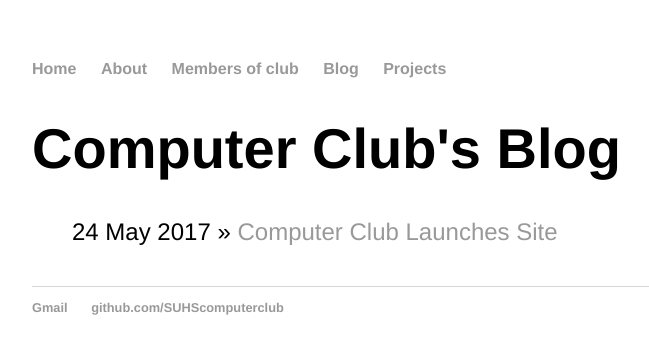
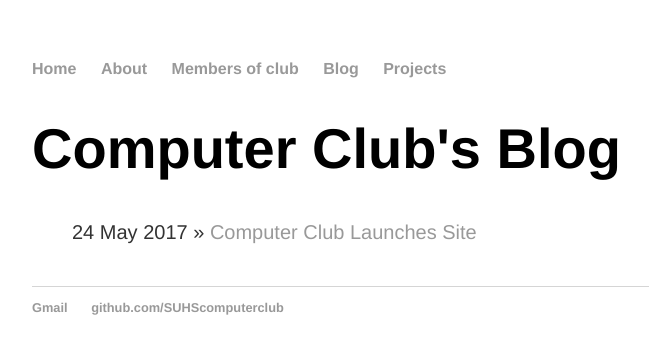
Before and after one commit to SUHScomputerclub/SUHScomputerclub.github.io, a Jekyll site: the page built from blog/index.html, in a window 1280 px wide. Shown: the top 354 px of the page, without its empty margins (160-809 px from the left). Built offline with Jekyll 4.4.1, drawn with Linux system fonts in a browser that asks for light colours.

Commit message:
even more fixes

```diff
--- a/about/index.html
+++ b/about/index.html
@@ -8,12 +8,12 @@
 
 	<p>Our second requirement, an issue to be discussed is the problem of illegal activity when the club is in session, if you are a member of the computer club, you are representative of the club as a whole and your activities reflect on the position of the club. Any activity such as Piracy (The illegal acquiring of digital content you yourself have not payed fully for), Hacking, Doxing (The illegal distribution of personal and private information of another person without the express permission), cyberbullying, and any other possible illegal activity not listed here. The gist is don’t break the law in the club or we will be forced to call the police.</p>
 
-	<p>We do not have a screening process for joining the club, if you have the interest and time to be a part of the club; regardless of your personal skill level, you will be allowed to join. However, after joining, your continued membership in the club is up the the digression of the advisor and the acting president. </p>
+	<p>We do not have a screening process for joining the club, if you have the interest and time to be a part of the club; regardless of your personal skill level, you will be allowed to join. However, after joining, your continued membership in the club is up the discretion of the advisor and the acting president. </p>
 
 	<h2>More information:</h2>
 
 	<ul>
 		<li>We meet on Mondays and Wednesdays on the second half of lunch.</li>
 		<li>If the advisor and the acting president are both absent on the day of a meeting, and access to the club room is impossible, the club meeting that day is canceled.</li>
-		<li>If there is an event or if school is not happening on a day where a club meeting would take place, the next valid day will be a meeting day. (For example, if there is no school on Monday, the meeting that would have taken place that day will take place on Tuesday.</li>
+		<li>If there is an event or if school is not happening on a day where a club meeting would take place, the next valid day will be a meeting day. For example, if there is no school on Monday, the meeting that would have taken place that day will take place on Tuesday.</li>
 	</ul>
--- a/css/main.css
+++ b/css/main.css
@@ -53,4 +53,7 @@
 ul.posts li {
     list-style: none;
     font-family:'Helvetica', 'Arial', 'Sans-Serif';
+    color: #333;
+    line-height: 1.4em;
+    font-size: 20px;
 }
```
